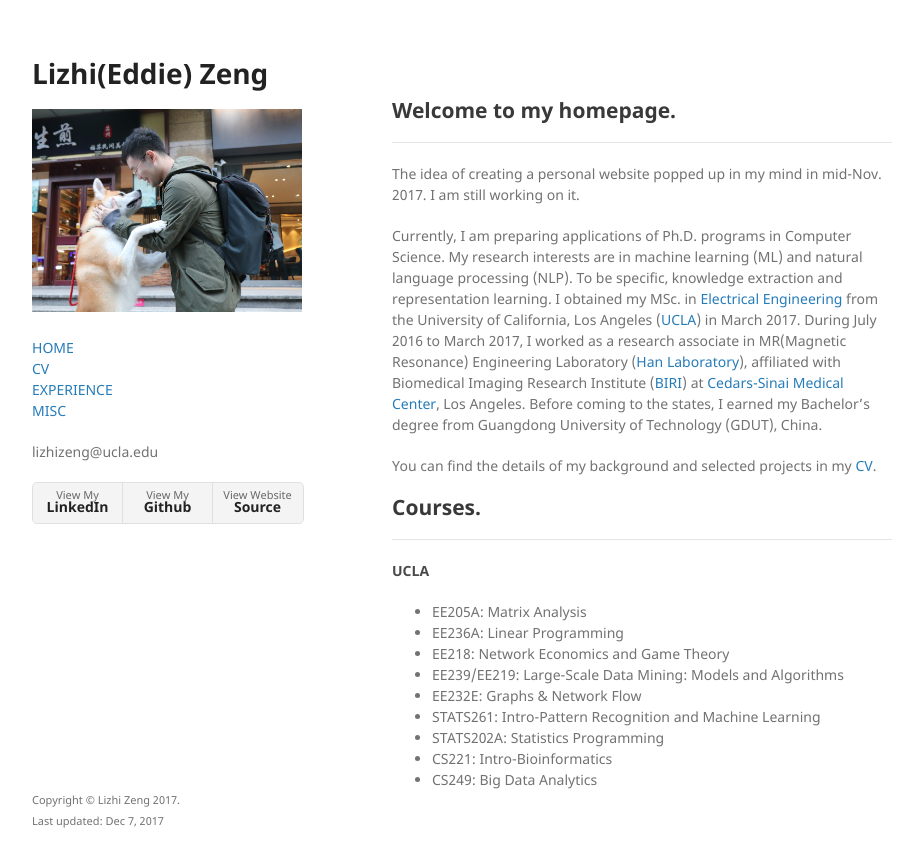
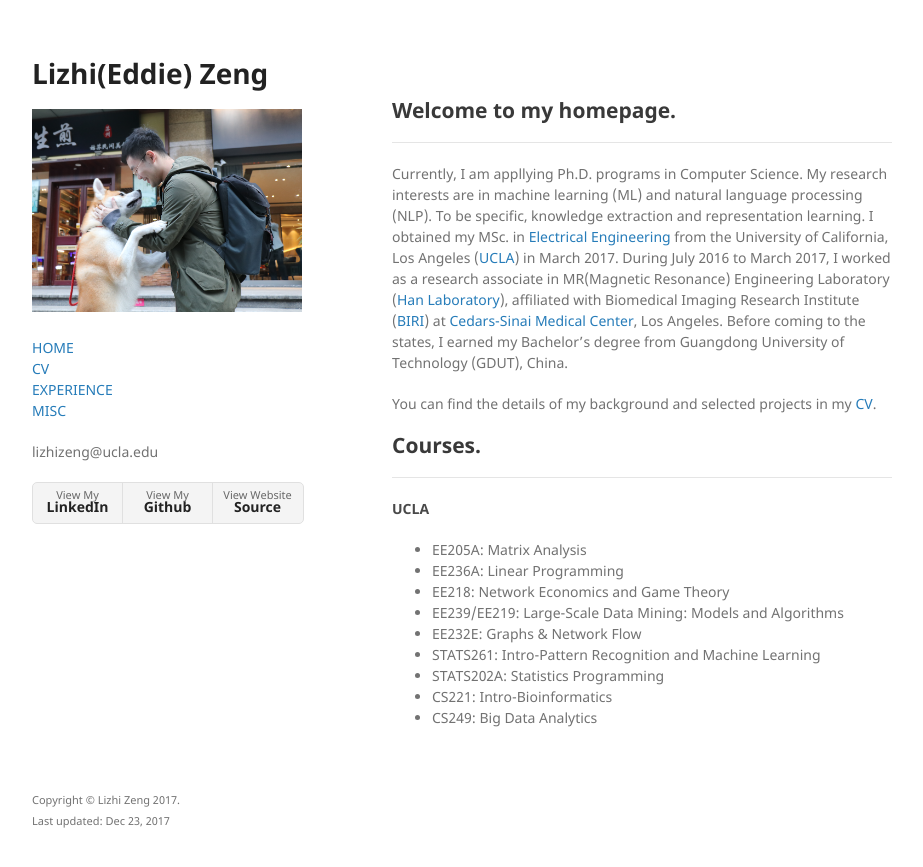
Before and after one commit to lizhiz/lizhiz.github.io, a Jekyll site: the page built from index.md, in a window 1280 px wide. Shown: the top 867 px of the page, without its empty margins (178-1101 px from the left). Built offline with Jekyll 4.4.1, drawn with Linux system fonts in a browser that asks for light colours; the repository's description, which GitHub fills in, is left out.

Commit message:
Update introduction

```diff
--- a/_layouts/default.html
+++ b/_layouts/default.html
@@ -50,7 +50,7 @@
         <p>
           <small>
             Copyright © Lizhi Zeng 2017.<br>
-            Last updated: Dec 7, 2017
+            Last updated: Dec 23, 2017
           </small>
          </p>
       </footer>
--- a/index.md
+++ b/index.md
@@ -8,9 +8,7 @@ layout: default
 
 * * *
 
-The idea of creating a personal website popped up in my mind in mid-Nov. 2017. I am still working on it.
-
-Currently, I am preparing applications of Ph.D. programs in Computer Science. My research interests are in machine learning (ML) and natural language processing (NLP). To be specific, knowledge extraction and representation learning. I obtained my MSc. in [Electrical Engineering](http://www.ee.ucla.edu) from the University of California, Los Angeles ([UCLA](http://www.ucla.edu)) in March 2017. During July 2016 to March 2017, I worked as a research associate in MR(Magnetic Resonance) Engineering Laboratory ([Han Laboratory](https://www.cedars-sinai.edu/Research/Research-Labs/Han-Lab/)), affiliated with Biomedical Imaging Research Institute ([BIRI](https://www.cedars-sinai.edu/Research/Departments-and-Institutes/Biomedical-Imaging-Research-Institute/)) at [Cedars-Sinai Medical Center](https://www.cedars-sinai.org), Los Angeles. Before coming to the states, I earned my Bachelor's degree from Guangdong University of Technology (GDUT), China.
+Currently, I am appllying Ph.D. programs in Computer Science. My research interests are in machine learning (ML) and natural language processing (NLP). To be specific, knowledge extraction and representation learning. I obtained my MSc. in [Electrical Engineering](http://www.ee.ucla.edu) from the University of California, Los Angeles ([UCLA](http://www.ucla.edu)) in March 2017. During July 2016 to March 2017, I worked as a research associate in MR(Magnetic Resonance) Engineering Laboratory ([Han Laboratory](https://www.cedars-sinai.edu/Research/Research-Labs/Han-Lab/)), affiliated with Biomedical Imaging Research Institute ([BIRI](https://www.cedars-sinai.edu/Research/Departments-and-Institutes/Biomedical-Imaging-Research-Institute/)) at [Cedars-Sinai Medical Center](https://www.cedars-sinai.org), Los Angeles. Before coming to the states, I earned my Bachelor's degree from Guangdong University of Technology (GDUT), China.
 
 You can find the details of my background and selected projects in my [CV](https://drive.google.com/file/d/1WrUP6CYiQDBz3Hu7mFQYu6_Bj6uq9XaH/view?usp=sharing).
 
```
